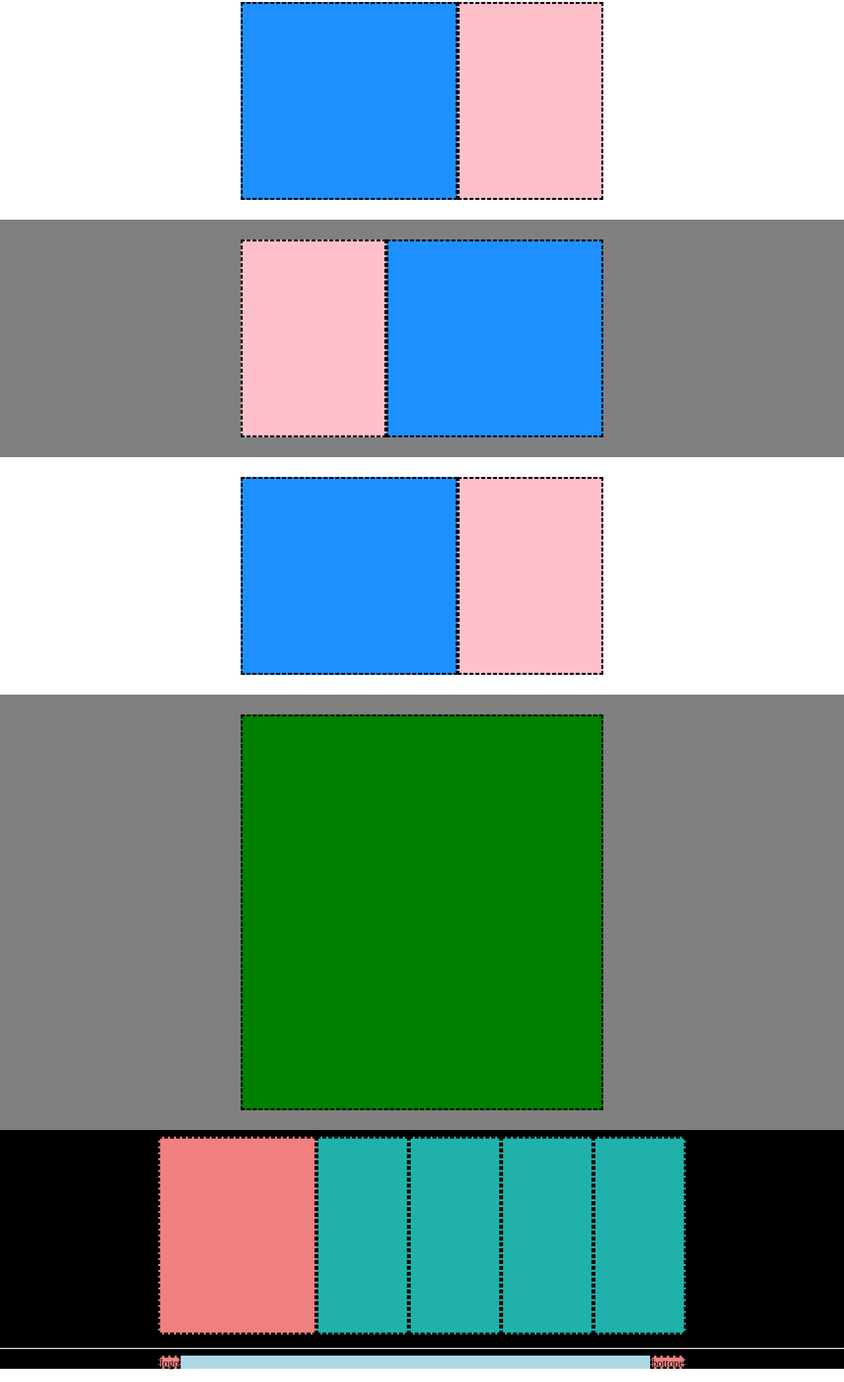
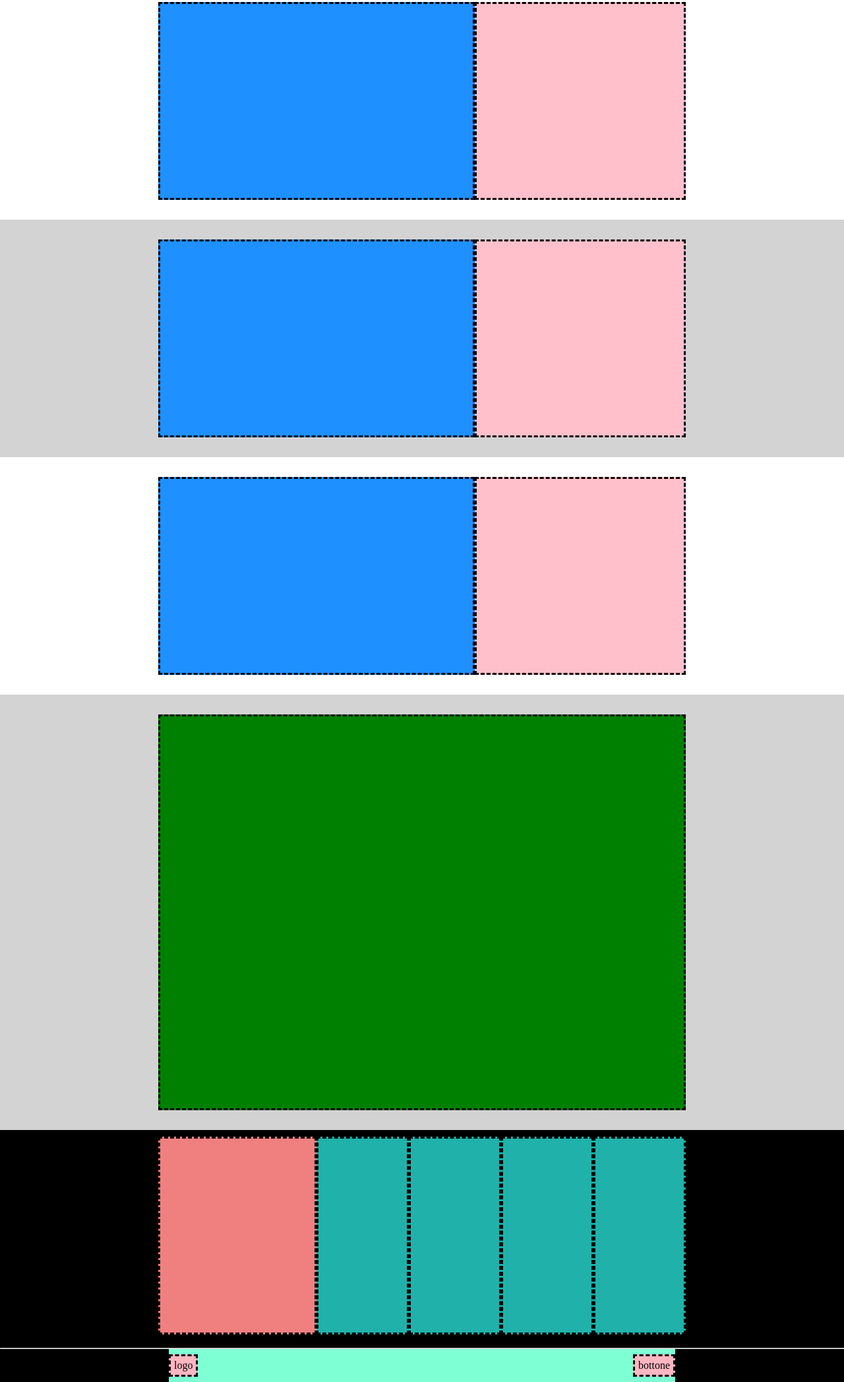
Before and after one commit to Endri-Tosku/htmlcss-struttura-discord, a plain HTML site: page index.html in a window 1280 px wide. Shown: the part 335-2430 px from the top of the page at 66% size. Drawn offline with Linux system fonts and the light colour scheme.

Commit message:
fix: sistemato footer e colori

```diff
--- a/css/style.css
+++ b/css/style.css
@@ -2,6 +2,18 @@
     margin: 0;
     padding: 0;
     box-sizing: border-box;
+}
+
+.spazio-box {
+    display: flex;
+    width: 800px;
+    height: 300px;
+}
+
+.spazio-gree-box {
+    display: flex;
+    width: 800px;
+    height: 600px;
 }
 
 header {
@@ -23,25 +35,28 @@ header {
 }
 
 .logo-alto {
-    border-style: dotted;
+    border-style: dashed;
     padding: 2px;
+    width: 20%;
 }
 
 .link {
-    border-style: dotted;
+    border-style: dashed;
     padding: 2px;
-
+    width: 60%;
+    text-align: center;
 }
 
 .login {
-    border-style: dotted;
+    border-style: dashed;
     padding: 2px;
+    width: 20%;
 }
 
 
 
 .hero-section {
-    background-color: blue;
+    background-color: #0000aa;
     display: flex;
     justify-content: center;
     padding: 30px;
@@ -50,7 +65,7 @@ header {
 .hero-item {
     width: 650px;
     height: 200px;
-    background-color: pink;
+    background-color: #e677f6;
     align-items: center;
     border-style: dashed;
 }
@@ -58,14 +73,14 @@ header {
 .container-wite {
     display: flex;
     justify-content: center;
-    padding: 30px 365px;
+    padding: 30px;
 }
 
 .container-gray {
     display: flex;
     justify-content: center;
-    padding: 30px 365px;
-    background-color: gray;
+    padding: 30px;
+    background-color: lightgray;
     flex-direction: row-reverse;
 }
 
@@ -89,8 +104,8 @@ header {
 .container-green-cube {
     display: flex;
     justify-content: center;
-    padding: 30px 365px;
-    background-color: gray;
+    padding: 30px;
+    background-color: lightgray;
     flex-direction: row-reverse;
 }
 
@@ -116,12 +131,6 @@ footer {
     padding-bottom: 20px;
 }
 
-.spazio-box {
-    display: flex;
-    width: 800px;
-    height: 300px;
-}
-
 .red-item {
     width: 30%;
     background-color: #f08080;
@@ -134,25 +143,25 @@ footer {
     border-style: dashed;
 }
 
+
 .last-container {
     display: flex;
     justify-content: center;
     align-items: center;
-    flex-direction: row-reverse;
-    padding-top: 10px;
 }
 
+
 .spazio {
+    background-color: #7fffd4;
+    width: 60%;
+    height: 50px;
     display: flex;
-    width: 800px;
-    height: 20px;
-    flex-direction: row;
-    background-color: #ADD8E6;
     justify-content: space-between;
-
+    align-items: center;
 }
 
 .last-item {
-    background-color: #f08080;
+    background-color: #ffb6c1;
     border-style: dashed;
+    padding: 5px 5px;
 }
--- a/index.html
+++ b/index.html
@@ -34,22 +34,30 @@
         </section>
 
         <section class="container-wite">
+            <div class="spazio-box">
                 <div class="blue-item"></div>
                 <div class="pink-item"></div>
+            </div>
         </section>
 
         <section class="container-gray">
+            <div class="spazio-box">
                 <div class="blue-item"></div>
                 <div class="pink-item"></div>
+            </div>
         </section>
 
         <section class="container-wite">
+            <div class="spazio-box">
                 <div class="blue-item"></div>
                 <div class="pink-item"></div>
+            </div>
         </section>
 
         <section class="container-green-cube">
+            <div class="spazio-gree-box">
                 <div class="green-cube-item"></div>
+            </div>
         </section>
 
     </main>
```
Lines whose indentation alone changed are shown as unchanged.
